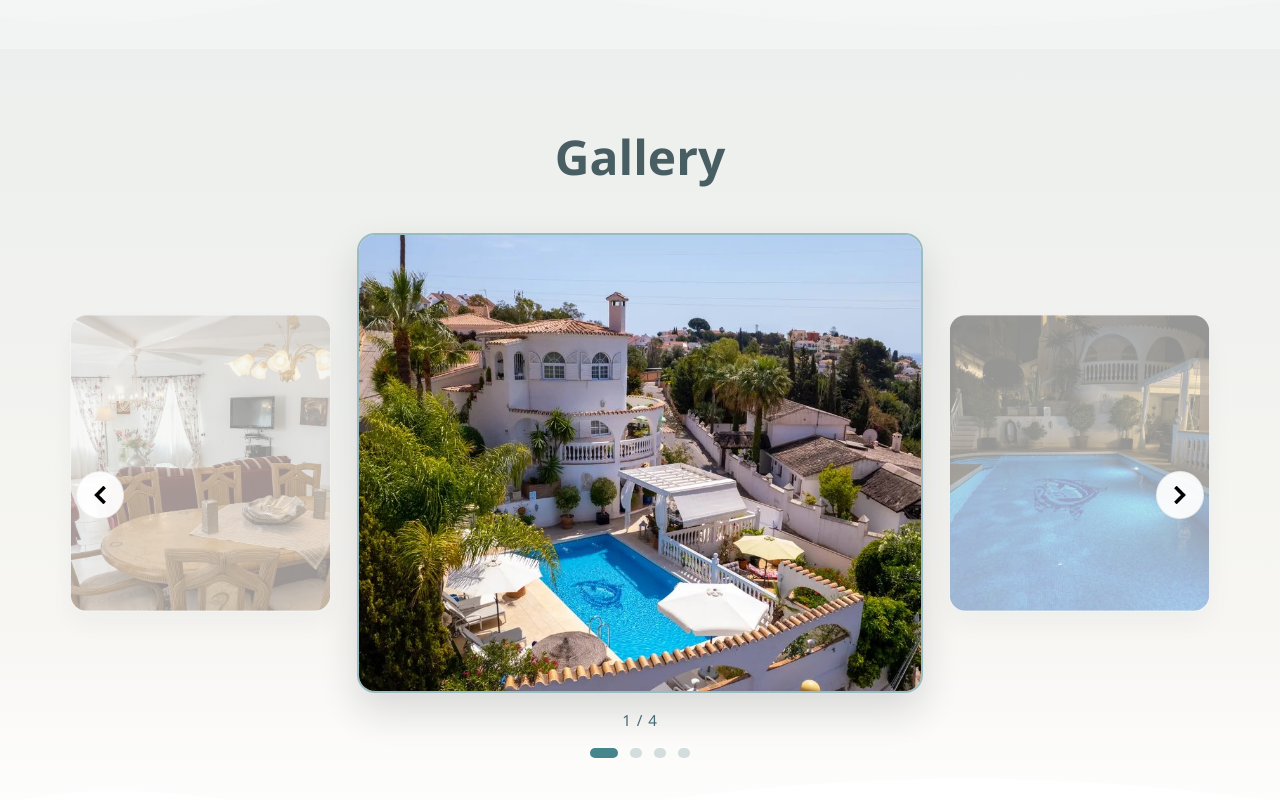
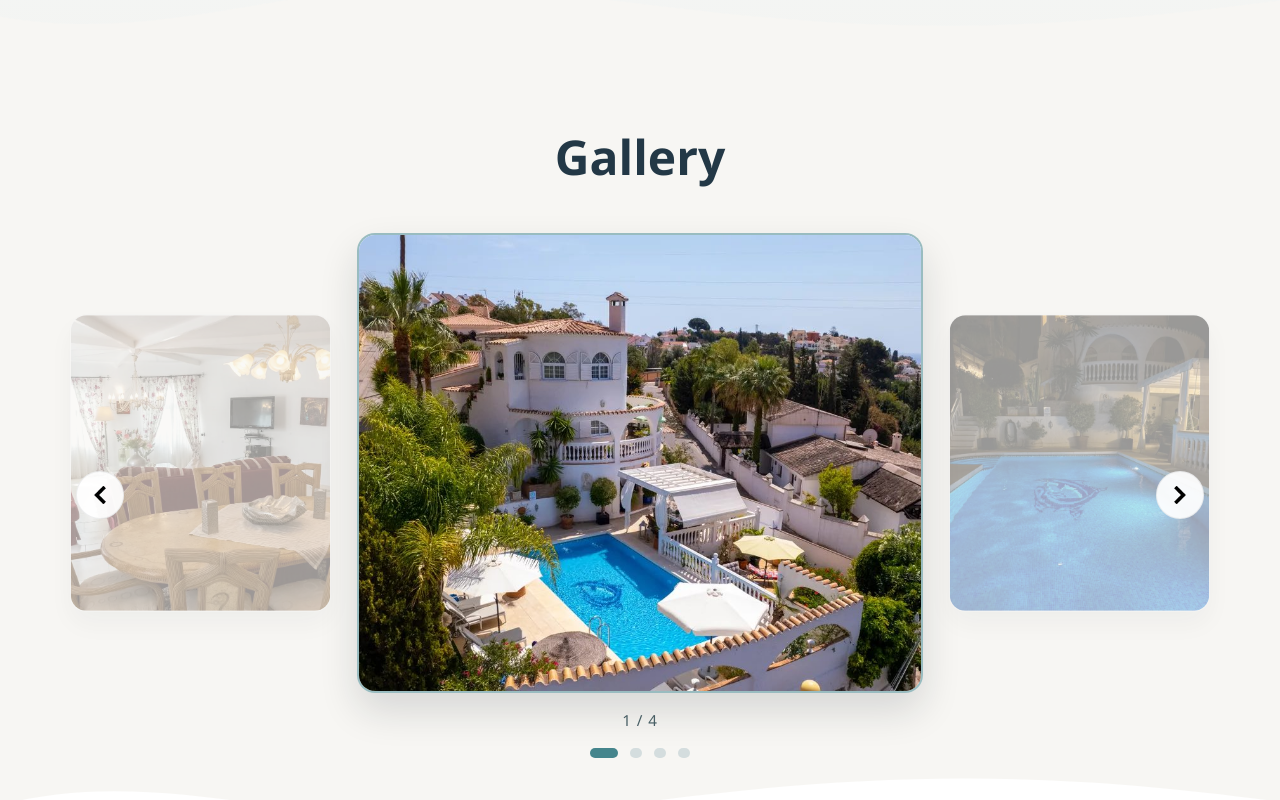
Before and after one commit to Cvangen91/VillaLasChicas, a React (Vite) app: page / in a window 1280 px wide. Shown: the part 1360-2160 px from the top of the page. Built offline with nearby package versions, Linux system fonts and the light colour scheme.

Commit message:
plussRep

```diff
--- a/src/components/sections/ImageGallery.css
+++ b/src/components/sections/ImageGallery.css
@@ -1,5 +1,5 @@
 .image-gallery-section {
-  background: linear-gradient(180deg, #ecefed 0%, #f1f2ef 34%, #f7f6f3 72%, #ffffff 100%);
+  background: #f7f6f3;
   position: relative;
   padding: 4.5rem 1.5rem 5.5rem;
   overflow: hidden;
@@ -17,7 +17,7 @@
   text-align: center;
   font-size: clamp(2rem, 4vw, 3rem);
   margin: 0 0 2.5rem;
-  color: #495e63;
+  color: #233846;
 }
 
 .image-gallery-frame {
@@ -107,7 +107,7 @@
 .image-gallery-counter {
   text-align: center;
   margin-top: 1rem;
-  color: #4a7077;
+  color: #4b6268;
   font-size: 0.95rem;
   letter-spacing: 0.06em;
 }
@@ -147,7 +147,6 @@
   width: 100%;
   height: 104px;
   display: block;
-  opacity: 1;
 }
 
 @media (max-width: 768px) {
--- a/src/pages/Home.css
+++ b/src/pages/Home.css
@@ -115,7 +115,7 @@
 }
 
 .home-features-section {
-  background: linear-gradient(180deg, #fbfcfb 0%, #f7f9f8 45%, #f2f5f4 100%);
+  background: linear-gradient(180deg, #fbfcfb 0%, #f7f9f8 45%, #f3f4f2 100%);
   position: relative;
   padding-bottom: 6.5rem;
   overflow: hidden;
@@ -167,6 +167,7 @@
   background: #ffffff;
   padding-top: 4.75rem;
   padding-bottom: 5rem;
+  margin-top: 0;
 }
 
 .home-booking-card {
--- a/src/pages/Home.jsx
+++ b/src/pages/Home.jsx
@@ -86,7 +86,7 @@ function Home({ texts, setLanguage, language }) {
             <svg viewBox="0 0 1200 120" preserveAspectRatio="none">
               <path
                 d="M0,78 C160,118 300,18 470,42 C700,74 840,122 1200,58 L1200,120 L0,120 Z"
-                fill="#F1F4F3"
+                fill="#F7F6F3"
               />
             </svg>
           </div>
```
